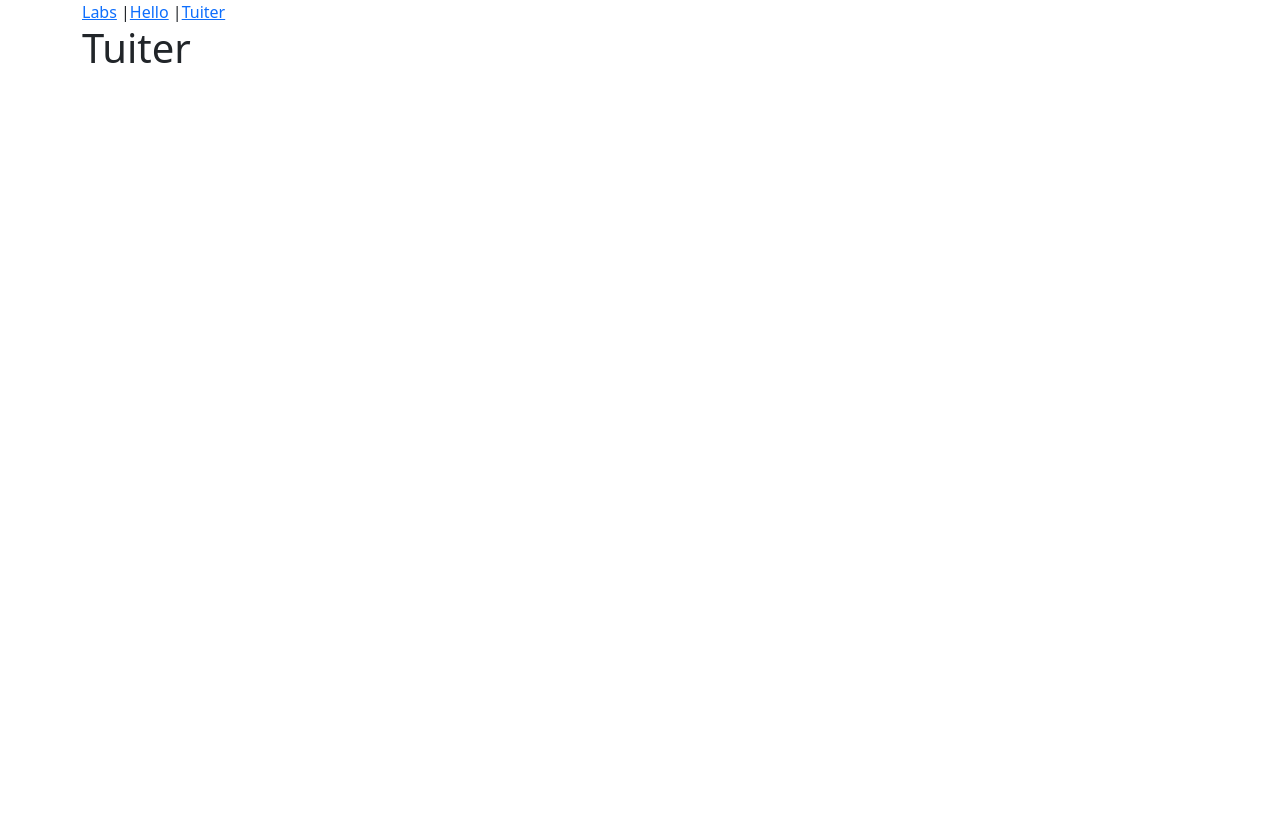
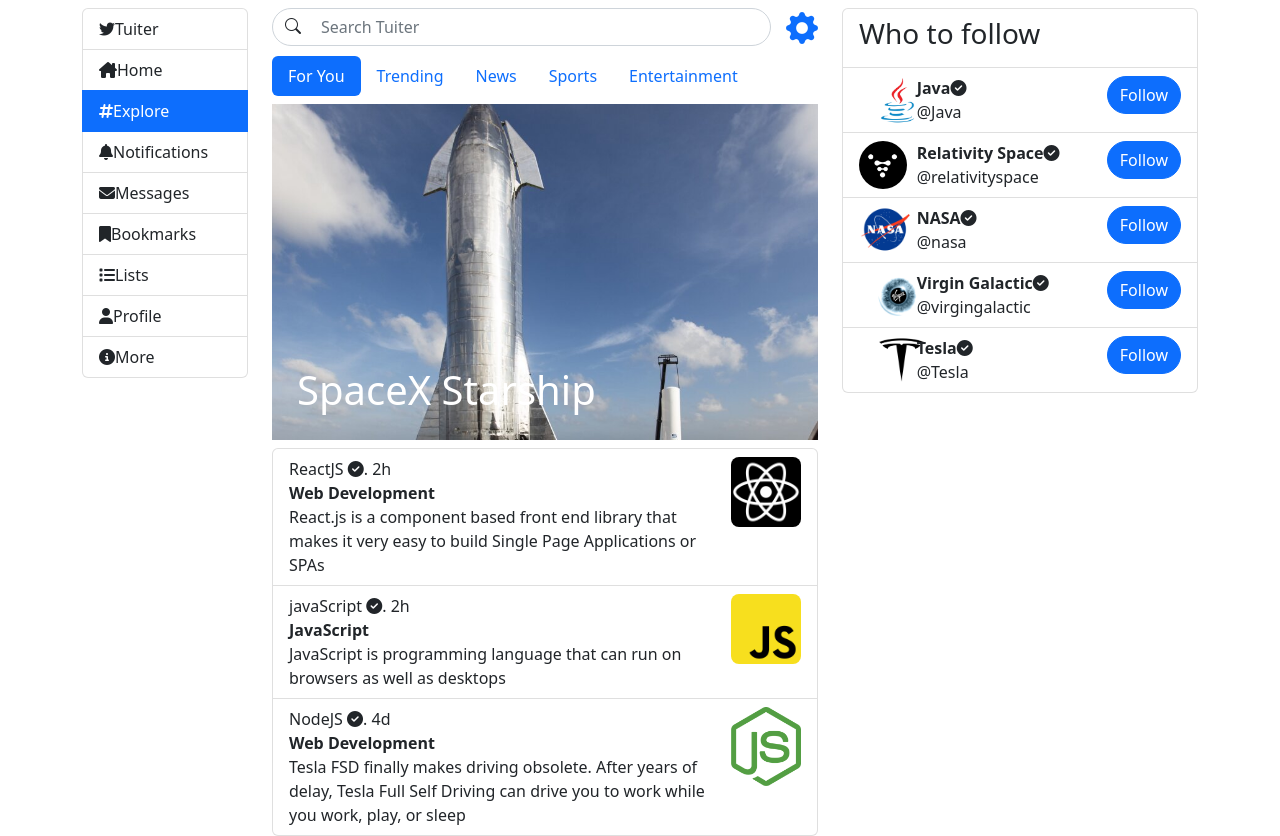
Before and after one commit to abhishadaine/tuiter-react-web-app, a React (Create React App) app: page /tuiter in a window 1280 px wide. Before the commit the page ends 800 px from the top, so only its background shows below. Built offline with nearby package versions, Linux system fonts and the light colour scheme.

Commit message:
Tuiter Explore Screen

```diff
--- a/package.json
+++ b/package.json
@@ -3,6 +3,7 @@
   "version": "0.1.0",
   "private": true,
   "dependencies": {
+    "@fortawesome/fontawesome-free": "^6.2.0",
     "@testing-library/jest-dom": "^5.16.5",
     "@testing-library/react": "^13.4.0",
     "@testing-library/user-event": "^13.5.0",
--- /dev/null
+++ b/src/tuiter/explore/index.css
@@ -0,0 +1,25 @@
+.wd-tabs li {
+    display: inline;
+}
+
+.wd-tabs {
+    padding-left: 0px;
+}
+
+.wd-selected {
+    border-bottom: 2px blue solid;
+    padding-bottom: 20px;
+}
+
+.wd-nudge-up {
+    bottom: 18px;
+    left: 25px;
+}
+
+.wd-bottom-2 {
+    bottom: 2px;
+}
+
+.wd-bottom-4 {
+    bottom: 4px;
+}
--- /dev/null
+++ b/src/tuiter/explore/index.js
@@ -0,0 +1,46 @@
+import React from "react";
+import PostSummaryList from "../post-summary-list";
+import "./index.css";
+const ExploreComponent = () => {
+    return(
+        <>
+            <div className="row">
+                <div className="col-11 position-relative">
+                    <input placeholder="Search Tuiter"
+                           className="form-control rounded-pill ps-5"/>
+                    <i className="bi bi-search position-absolute
+                       wd-nudge-up"></i>
+                </div>
+                <div className="col-1">
+                    <i className="wd-bottom-4 text-primary float-end bi
+                       bi-gear-fill fs-2 position-relative"></i>
+                </div>
+            </div>
+            <ul className="nav nav-pills mb-2">
+                <li className="nav-item">
+                    <a className="nav-link active">For You</a>
+                </li>
+                <li className="nav-item">
+                    <a className="nav-link">Trending</a>
+                </li>
+                <li className="nav-item">
+                    <a className="nav-link">News</a>
+                </li>
+                <li className="nav-item">
+                    <a className="nav-link" href="#">Sports</a>
+                </li>
+                <li className="nav-item d-none d-md-inline d-xl-block">
+                    <a className="nav-link" href="#">Entertainment</a>
+                </li>
+
+            </ul>
+            <div className="position-relative mb-2">
+                <img src="/images/starship.jpg" className="w-100"/>
+                <h1 className="position-absolute wd-nudge-up text-white">
+                    SpaceX Starship</h1>
+            </div>
+            <PostSummaryList/>
+        </>
+    );
+};
+export default ExploreComponent;
--- a/src/tuiter/index.js
+++ b/src/tuiter/index.js
@@ -1,9 +1,20 @@
-import Nav from "../nav";
+import WhoToFollowList from "./who-to-follow-list";
+import ExploreComponent from "./explore";
+import NavigationSidebar from "./navigation-sidebar";
+
 function Tuiter() {
     return (
-        <div>
-            <Nav/>
-            <h1>Tuiter</h1>
+        <div className="row mt-2">
+            <div className="col-2 col-md-2 col-lg-1 col-xl-2">
+                <NavigationSidebar active="explore"/>
+            </div>
+            <div className="col-10 col-md-10 col-lg-7 col-xl-6"
+                 style={{"position": "relative"}}>
+                <ExploreComponent/>
+            </div>
+            <div className="d-sm-none d-md-none d-lg-block col-lg-4 col-xl-4">
+                <WhoToFollowList/>
+            </div>
         </div>
     )
 }
--- /dev/null
+++ b/src/tuiter/navigation-sidebar/index.js
@@ -0,0 +1,68 @@
+import React from "react";
+import '@fortawesome/fontawesome-free/css/all.css';
+const NavigationSidebar = (
+    {
+        active = 'explore'
+    }
+) => {
+    return (
+        <div className="list-group">
+            <a className="list-group-item">
+                <i className="fa-brands fa-twitter"></i>
+                Tuiter
+            </a>
+
+            <a className={`list-group-item
+                    ${active === 'home'?'active':''}`}>
+                <i className="fa-solid fa-house-chimney" ></i>
+                Home
+            </a>
+
+            <a className={`list-group-item
+                    ${active === 'explore'?'active':''}`}>
+                <i className="fa-solid fa-hashtag"></i>
+                Explore
+            </a>
+
+            <a className={`list-group-item
+                    ${active === 'notifications'?'active':''}`}>
+                <i className="fa-solid fa-bell"></i>
+                Notifications
+            </a>
+
+            <a className={`list-group-item
+                    ${active === 'messages'?'active':''}`}>
+                <i className="fa-solid fa-envelope"></i>
+                Messages
+            </a>
+
+            <a className={`list-group-item
+                    ${active === 'bookmarks'?'active':''}`}>
+                <i className="fa-solid fa-bookmark"></i>
+                Bookmarks
+            </a>
+
+            <a className={`list-group-item
+                    ${active === 'lists'?'active':''}`}>
+                <i className="fa-solid fa-list"></i>
+                Lists
+            </a>
+
+            <a className={`list-group-item
+                    ${active === 'profile'?'active':''}`}>
+                <i className="fa-solid fa-user"></i>
+                Profile
+            </a>
+
+            <a className={`list-group-item
+                    ${active === 'more'?'active':''}`}>
+                <i className="fa-solid fa-circle-info"></i>
+                More
+            </a>
+        </div>
+    );
+
+
+
+};
+export default NavigationSidebar;
--- /dev/null
+++ b/src/tuiter/post-summary-list/index.js
@@ -0,0 +1,17 @@
+import React from "react";
+import postsArray from './post.json';
+import PostSummaryItem
+    from "./post-summary-item";
+
+const PostSummaryList = () => {
+    return(
+        <ul className="list-group">
+            {
+                postsArray.map(post =>
+                    <PostSummaryItem
+                        key={post._id} post={post}/> )
+            }
+        </ul>
+    );
+};
+export default PostSummaryList;
--- /dev/null
+++ b/src/tuiter/post-summary-list/post-summary-item.js
@@ -0,0 +1,28 @@
+import React from "react";
+const PostSummaryItem = (
+    {
+        post = {
+            "topic": "Space",
+            "userName": "SpaceX",
+            "time": "2h",
+            "title": "Tesla Cybertruck lands on Mars and picks up the Curiosity rover on its 6' bed",
+            "image": "tesla.png"
+        }
+    }
+) => {
+    return(
+        <li className="list-group-item">
+            <div className="row">
+                <div className="col-10">
+                    <div>{post.userName} <i aria-hidden="true" className="fa fa-check-circle"></i>. {post.time}</div>
+                    <div className="fw-bolder">{post.topic}</div>
+                    <div>{post.title}</div>
+                </div>
+                <div className="col-2">
+                    <img width={70} className="float-end rounded-3" src={`/images/${post.image}`}/>
+                </div>
+            </div>
+        </li>
+    );
+};
+export default PostSummaryItem;
--- /dev/null
+++ b/src/tuiter/post-summary-list/post.json
@@ -0,0 +1,21 @@
+[{ "_id": 1,
+  "topic": "Web Development",
+  "userName": "ReactJS",
+  "title": "React.js is a component based front end library that makes it very easy to build Single Page Applications or SPAs",
+  "time": "2h",
+  "image": "../images/react.png" },
+
+  { "_id": 2,
+    "topic": "JavaScript",
+    "userName": "javaScript",
+    "title": "JavaScript is programming language that can run on browsers as well as desktops",
+    "time": "2h",
+    "image": "../../images/js.png" },
+
+  { "_id": 3,
+    "topic": "Web Development",
+    "userName": "NodeJS",
+    "title": "Tesla FSD finally makes driving obsolete. After years of delay, Tesla Full Self Driving can drive you to work while you work, play, or sleep",
+    "time": "4d",
+    "image": "../../images/nodejs.png" }
+]
--- /dev/null
+++ b/src/tuiter/who-to-follow-list/index.js
@@ -0,0 +1,23 @@
+import React from "react";
+import whoArray from './who.json';
+import WhoToFollowListItem
+    from "./who-to-follow-list-item";
+
+const WhoToFollowList = () => {
+    return(
+        <ul className="list-group">
+            <li className="list-group-item">
+                <h3>Who to follow</h3>
+            </li>
+            {
+                whoArray.map(who =>
+                    <WhoToFollowListItem
+                        key={who._id}
+                        who={who}/>
+                )
+            }
+        </ul>
+    );
+};
+
+export default WhoToFollowList;
--- /dev/null
+++ b/src/tuiter/who-to-follow-list/who-to-follow-list-item.js
@@ -0,0 +1,26 @@
+import React from "react";
+
+const WhoToFollowListItem = (
+    {
+        who = { userName: 'NASA', handle: 'NASA', avatarIcon: 'nasa.png' }
+
+    }
+) => {
+    return(
+        <li className="list-group-item">
+            <div className="row">
+                <div className="col-2">
+                    <img className="rounded-circle" height={48} src={`/images/${who.avatarIcon}`}/>
+                </div>
+                <div className="col-8">
+                    <div className="fw-bold">{who.userName}<i aria-hidden="true" className="fa fa-check-circle"></i></div>
+                    <div>@{who.handle}</div>
+                </div>
+                <div className="col-2">
+                    <button className="btn btn-primary rounded-pill float-end">Follow</button>
+                </div>
+            </div>
+        </li>
+    );
+};
+export default WhoToFollowListItem;
--- /dev/null
+++ b/src/tuiter/who-to-follow-list/who.json
@@ -0,0 +1,28 @@
+[
+  { "_id": 1,
+    "avatarIcon" : "../images/Java.jpg",
+    "userName" : "Java",
+    "handle": "Java"},
+
+  {   "_id": 2,
+    "avatarIcon": "../images/relative.jpg",
+    "userName": "Relativity Space",
+    "handle": "relativityspace" },
+
+  { "_id": 3,
+    "avatarIcon": "../images/nasa.png",
+    "userName": "NASA",
+    "handle": "nasa"},
+
+  { "_id": 4,
+    "avatarIcon": "../images/virgin.jpg",
+    "userName": "Virgin Galactic",
+    "handle": "virgingalactic"},
+
+
+  { "_id": 5,
+    "avatarIcon": "../images/tesla.jpg",
+    "userName": "Tesla",
+    "handle": "Tesla"}
+
+]
```
Also changed, not shown: 1 other file (tests, documents, lock files or other folders).
